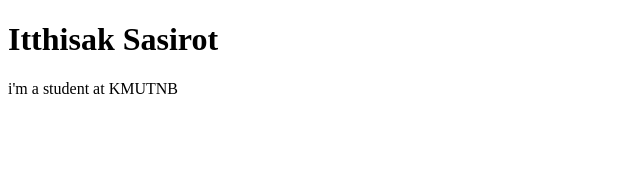
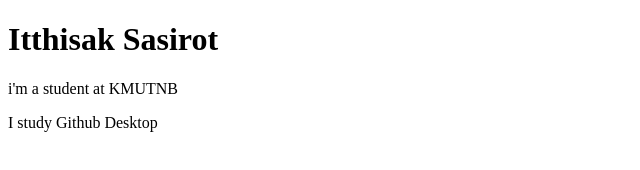
Before and after one commit to YorkTH12/github-destop-project, a plain HTML site: page index.html in a window 1280 px wide. Shown: the whole page, without its empty margins (0-640 px from the left). Drawn offline with Linux system fonts and the light colour scheme.

Commit message:
add some text

```diff
--- a/index.html
+++ b/index.html
@@ -8,5 +8,6 @@
 <body>
     <h1>Itthisak Sasirot</h1>
     <p>i'm a student at KMUTNB</p>
+    <p>I study Github Desktop</p>
 </body>
 </html>
```
